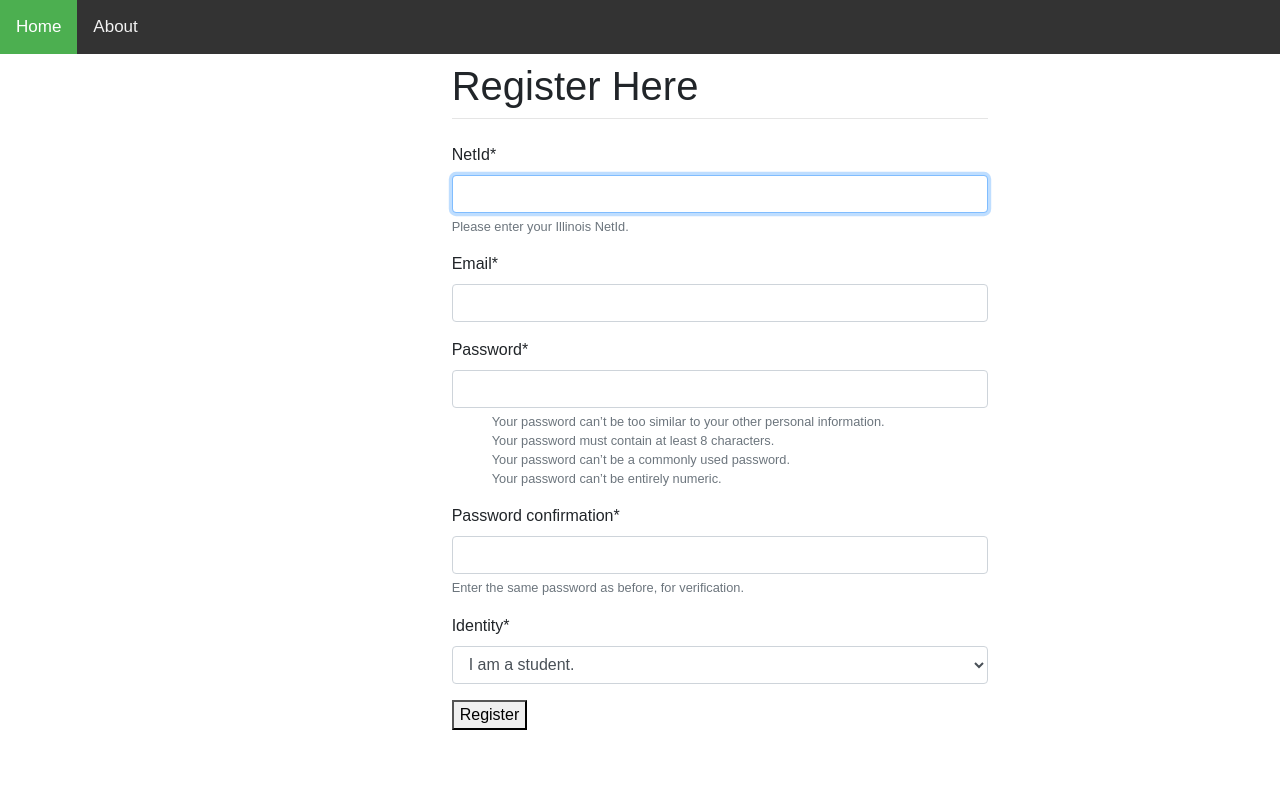
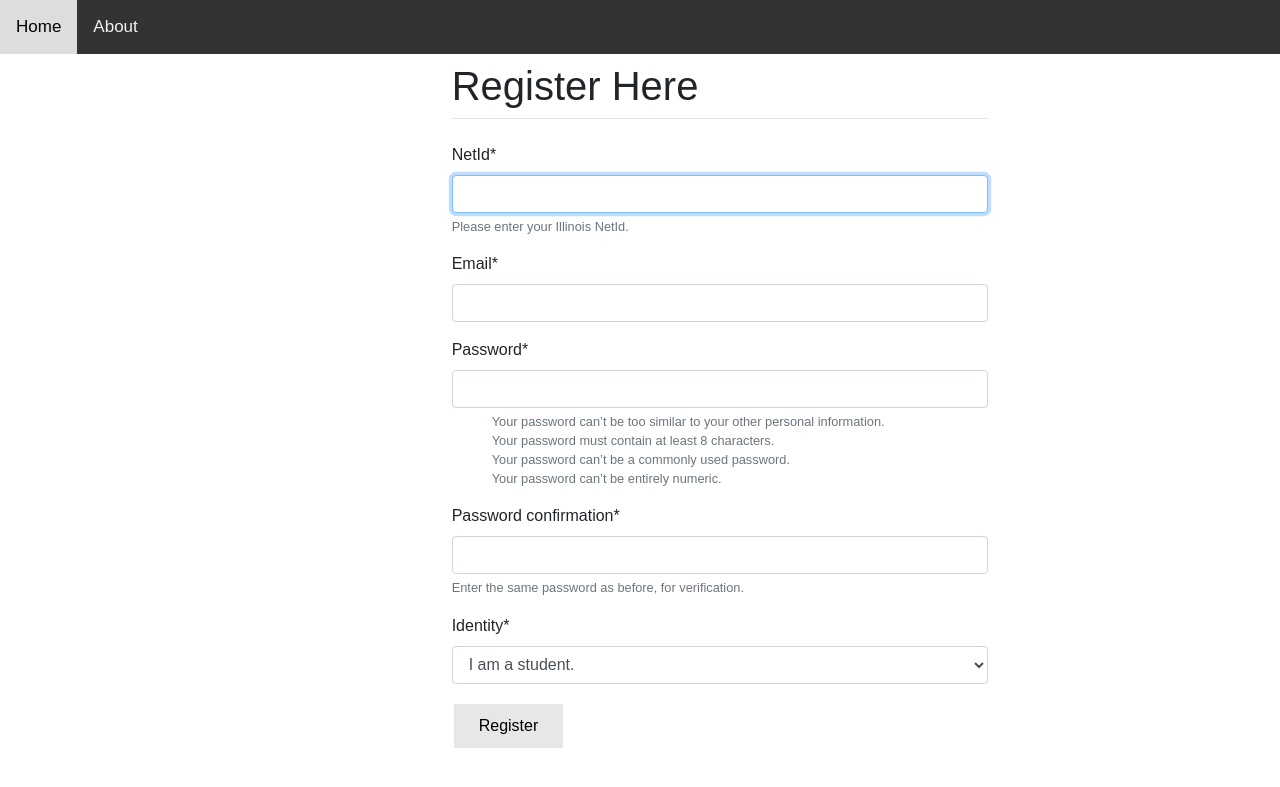
Before and after one commit to JarryLc/ResearchLinkSqlite, a Django app: page /register/ in a window 1280 px wide. Shown: the top 787 px of the page. Run offline with Django 3.2, Linux system fonts and the light colour scheme; some libraries are stand-ins or nearby versions.

Commit message:
updated style

```diff
--- a/register/static/register/style.css
+++ b/register/static/register/style.css
@@ -26,6 +26,19 @@
     padding: 0px 150px;
 
 }
+
+.bttn {
+  background-color: #e7e7e7; color: black;
+  border: none;
+  color: black;
+  padding: 10px 25px;
+  text-align: center;
+  text-decoration: none;
+  display: inline-block;
+  font-size: 16px;
+  margin: 4px 2px;
+  cursor: pointer;
+}
 /* body {
   background: url("bck.jpg");
 } */
--- a/register/templates/register/base.html
+++ b/register/templates/register/base.html
@@ -47,7 +47,7 @@
 
 <body>
     <div class="topnav">
-    <a class="active" href="/">Home</a>
+    <a href="/">Home</a>
     <a href="about">About</a>
         {% if user.is_authenticated %}
             <a href="/profile/">Profile</a>
--- a/register/templates/register/register.html
+++ b/register/templates/register/register.html
@@ -26,6 +26,6 @@
     <form method="post" action="#">
         {% csrf_token %}
         {{ form|crispy }}
-        <button type="submit">Register</button>
+        <button type="submit" class = "bttn" >Register</button>
     </form>
 {%  endblock %}
--- a/register/templates/registration/login.html
+++ b/register/templates/registration/login.html
@@ -26,6 +26,6 @@
         {% csrf_token %}
         {{ form|crispy }}
         <p>Don't have an account? Create one <a href="/register">here</a></p>
-        <button type="submit">Login</button>
+        <button type="submit" class = "bttn">Login</button>
     </form>
 {%  endblock %}
```
